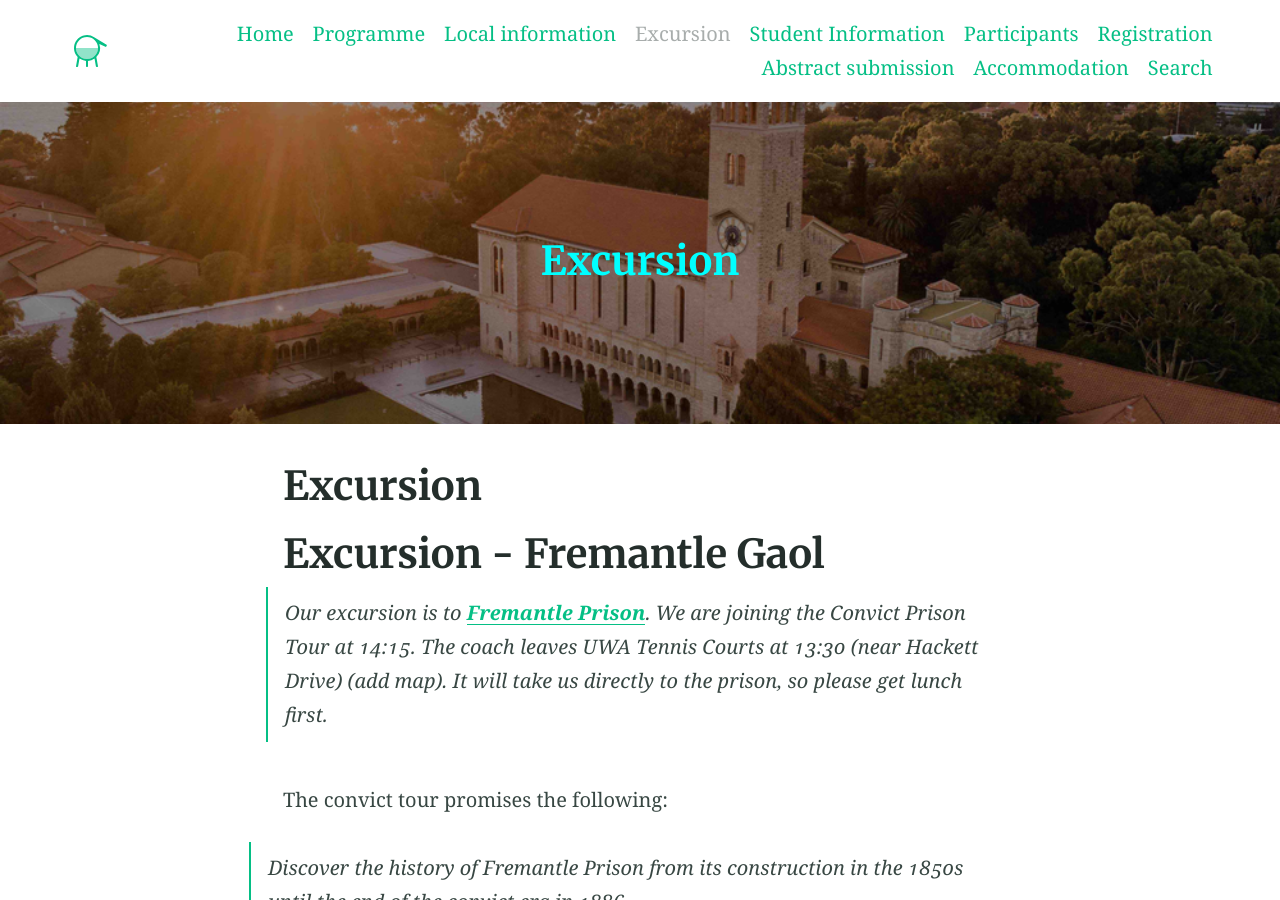
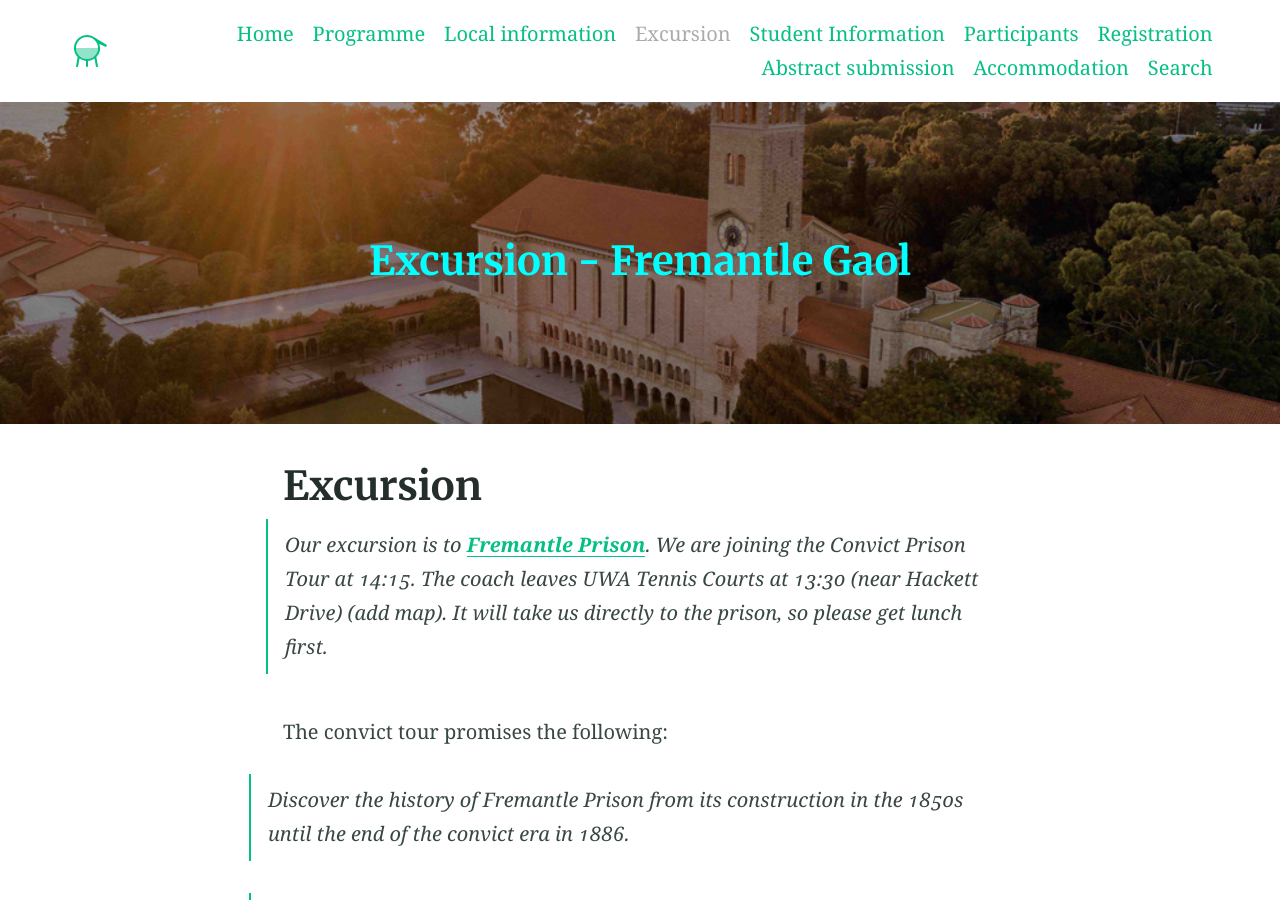
Before and after one commit to 45ACC/45ACC.github.io, a Jekyll site: the page built from excursion.md, in a window 1280 px wide and 900 px high. Built offline with Jekyll 4.4.1, drawn with Linux system fonts in a browser that asks for light colours.

Commit message:
Update excursion.md

```diff
--- a/excursion.md
+++ b/excursion.md
@@ -1,13 +1,12 @@
 ---
 title: Excursion
 feature_text: |
-  # <span style="color:cyan">Excursion</span>
+  # <span style="color:cyan">Excursion - Fremantle Gaol</span>
 feature_image: "https://45acc.github.io/sunrise.png"
 excerpt: "Excursion"
 aside: false
 ---
 
-# Excursion - Fremantle Gaol
 
 > Our excursion is to **[Fremantle Prison](https://fremantleprison.com.au)**. We are joining the Convict Prison Tour at 14:15.
 The coach leaves UWA Tennis Courts at 13:30 (near Hackett Drive) (add map). It will take us directly to the prison, so please get lunch first.
```
